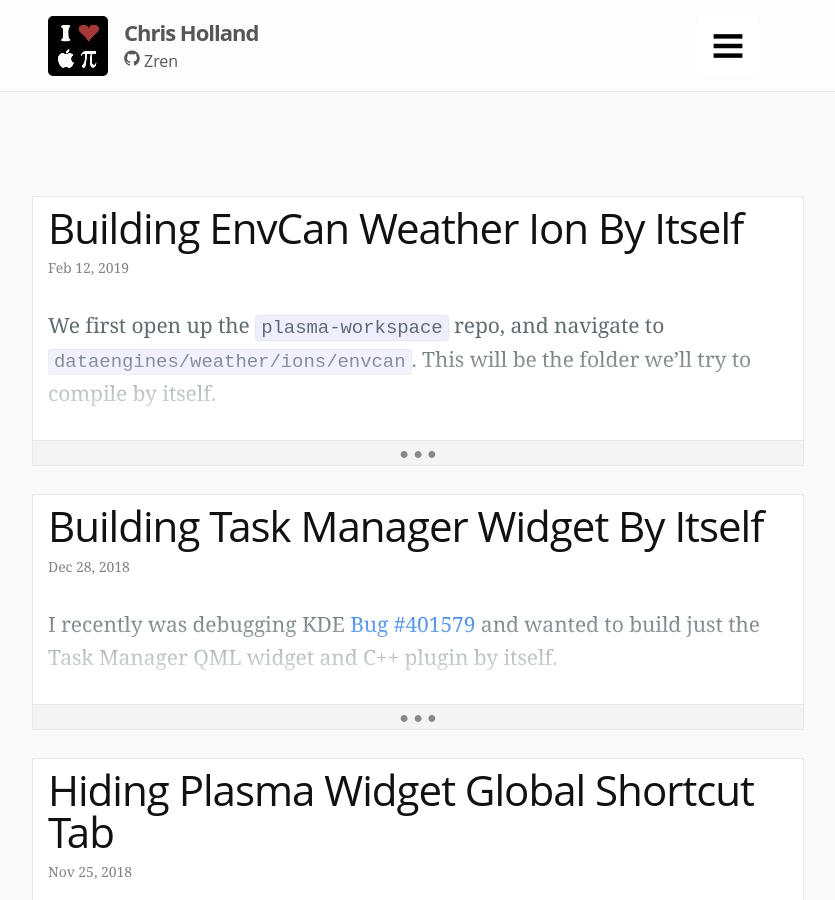
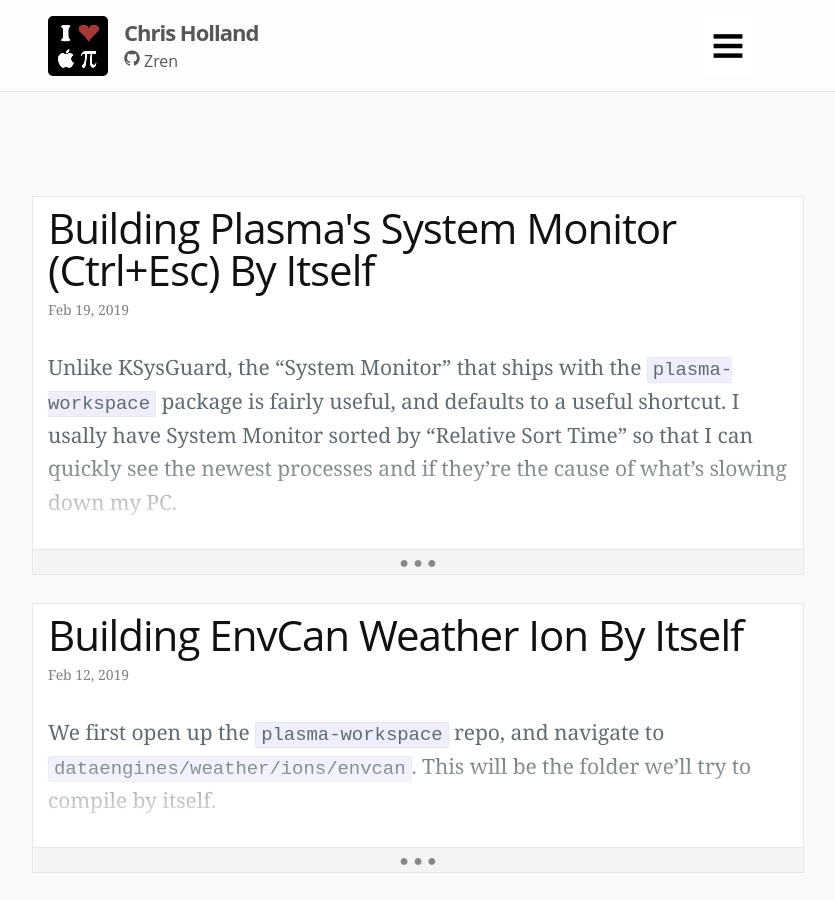
Before and after one commit to Zren/zren.github.io, a Jekyll site: the page built from index.html, in a window 1280 px wide and 900 px high. Shown: the whole window, without its empty margins (222-1057 px from the left). Built offline with Jekyll 4.4.1, drawn with Linux system fonts in a browser that asks for light colours; some of the changed lines change nothing that is shown.

Commit message:
Write article about building systemmonitor by itself

```diff
--- a/_posts/2019-02-12-building-envcan-weather-ion-by-itself.markdown
+++ b/_posts/2019-02-12-building-envcan-weather-ion-by-itself.markdown
@@ -210,7 +210,6 @@
 
 ### Compiling
 
-
 You might be interested in my `kmake` script [here](https://gist.github.com/Zren/3f859c267ac1148aaedcf54a9bacb00f). If not, just run the following:
 
 {% highlight bash %}
--- /dev/null
+++ b/_posts/2019-02-19-building-plasmas-system-monitor-ctrlesc-by-itself.markdown
@@ -0,0 +1,120 @@
+---
+title: Building Plasma's System Monitor (Ctrl+Esc) By Itself
+layout: post
+---
+
+Unlike KSysGuard, the "System Monitor" that ships with the `plasma-workspace` package is fairly useful, and defaults to a useful shortcut. I usally have System Monitor sorted by "Relative Sort Time" so that I can quickly see the newest processes and if they're the cause of what's slowing down my PC.
+
+The System Monitor does not come bundled with the CPU/RAM/Swap usage tab, or the ability to monitor other sensors, it's just the process list.
+
+Unfortunately, you'll need to compile the entire plasma-workspace repo just to edit it, so lets try editing the `plasma-workspace/systemmonitor/CMakeList.txt` to only build the `systemmonitor` binary.
+
+First add the minimum cmake, qt, and KDE Frameworks version definitions, wjich I've mentioned in other "build ___ by itself" blog posts.
+
+{% highlight cmake %}
+cmake_minimum_required(VERSION 3.0)
+
+project(plasma-workspace-systemmonitor)
+
+set(QT_MIN_VERSION "5.5.0")
+set(KF5_MIN_VERSION "5.54.0")
+{% endhighlight %}
+
+Next we're going to define a custom variable to target the minimum ksysguard version which is shipped under the "plasma" version.
+
+{% highlight cmake %}
+set(PLASMA_MIN_VERSION "5.14.5")
+{% endhighlight %}
+
+Then add some more standard stuff from previous blog posts. We populate the KF5 components using the components mentioned in the `target_link_libraries()` further down.
+
+{% highlight cmake %}
+find_package(ECM 1.8.0 REQUIRED NO_MODULE)
+set(CMAKE_MODULE_PATH ${ECM_MODULE_PATH} ${ECM_KDE_MODULE_DIR} ${CMAKE_MODULE_PATH})
+
+
+include(KDEInstallDirs)
+include(KDECMakeSettings)
+include(KDECompilerSettings NO_POLICY_SCOPE)
+include(ECMQtDeclareLoggingCategory)
+
+find_package(Qt5 ${QT_MIN_VERSION} CONFIG REQUIRED COMPONENTS
+    Core
+    Widgets
+)
+
+find_package(KF5 ${KF5_MIN_VERSION} REQUIRED COMPONENTS
+    DBusAddons
+    GlobalAccel
+    I18n
+    WindowSystem
+    XmlGui
+)
+{% endhighlight %}
+
+Lastly, we import the `SysGuard` component using the `PLASMA_MIN_VERSION`.
+
+{% highlight cmake %}
+find_package(KF5 ${PLASMA_MIN_VERSION} REQUIRED COMPONENTS
+    SysGuard
+)
+{% endhighlight %}
+
+Finally, we need to remove a [recently added Wayland workaround](https://phabricator.kde.org/D10816) part of the code to get this folder to build.
+
+We need to remove `PW::KWorkspace` from `target_link_libraries(systemmonitor` below. Then we need to remove the `kworkspace.h` import and function call in `main.cpp`.
+
+{% highlight diff %}
+ diff --git a/systemmonitor/CMakeLists.txt b/systemmonitor/CMakeLists.txt
+index 651cc1f2..9d2c84cd 100644
+--- a/systemmonitor/CMakeLists.txt
++++ b/systemmonitor/CMakeLists.txt
+@@ -31,7 +31,7 @@ target_link_libraries(systemmonitor
+     KF5::XmlGui
+     KF5::GlobalAccel
+     KF5::WindowSystem
+-    PW::KWorkspace
++    # PW::KWorkspace
+ )
+
+ install(TARGETS systemmonitor DESTINATION ${KDE_INSTALL_BINDIR})
+diff --git a/systemmonitor/main.cpp b/systemmonitor/main.cpp
+index 7311580b..7397dcf6 100644
+--- a/systemmonitor/main.cpp
++++ b/systemmonitor/main.cpp
+@@ -21,13 +21,13 @@
+ #include <QDBusConnection>
+ #include <KLocalizedString>
+
+-#include <kworkspace.h>
++// #include <kworkspace.h>
+
+ #include "ksystemactivitydialog.h"
+
+ int main(int argc, char** argv)
+ {
+-    KWorkSpace::detectPlatform(argc, argv);
++    // KWorkSpace::detectPlatform(argc, argv);
+     QApplication app(argc, argv);
+     KLocalizedString::setApplicationDomain("systemmonitor");
+{% endhighlight %}
+
+
+
+### Compiling
+
+You might be interested in my `kmake` script [here](https://gist.github.com/Zren/3f859c267ac1148aaedcf54a9bacb00f). If not, just run the following:
+
+{% highlight bash %}
+mkdir build
+cd build
+cmake .. -DCMAKE_INSTALL_PREFIX=/usr -DCMAKE_BUILD_TYPE=Debug -DBUILD_TESTING=OFF -DKDE_INSTALL_USE_QT_SYS_PATHS=ON
+make
+cd ..
+{% endhighlight %}
+
+Test it worked with:
+
+{% highlight bash %}
+./build/systemmonitor
+{% endhighlight %}
```
